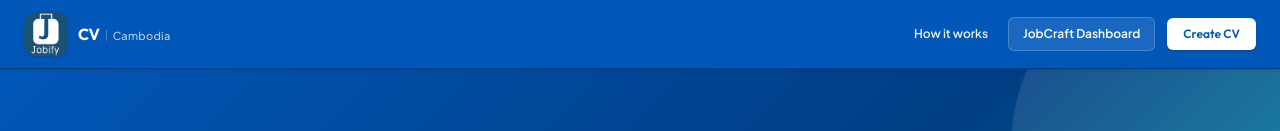
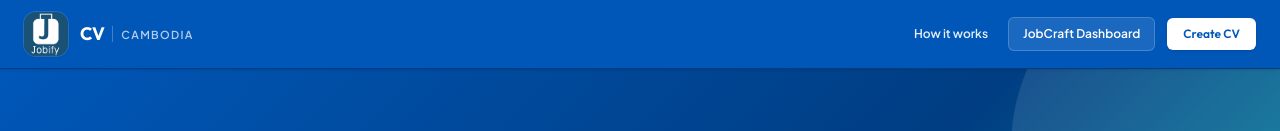
Before and after one commit to takosja123-bit/CVV, a React (Vite) app: page / in a window 1280 px wide. Shown: the top 131 px of the page. Built offline with nearby package versions, Linux system fonts and the light colour scheme; no server answers; a web font is replaced by a local one.

Commit message:
Polish brand lockup typography in src/components/landing/LandingPage.tsx

```diff
--- a/src/components/landing/LandingPage.tsx
+++ b/src/components/landing/LandingPage.tsx
@@ -53,18 +53,19 @@ export const LandingPage: React.FC<LandingPageProps> = ({
       <header className="w-full text-white px-6 py-3 flex items-center justify-between sticky top-0 z-30 shadow-sm" style={{ background: '#0057B8', borderBottom: '1px solid #003d82' }}>
         <button
           onClick={() => window.scrollTo({ top: 0, behavior: 'smooth' })}
-          className="flex items-center gap-2.5 cursor-pointer"
+          className="flex items-center gap-3 cursor-pointer group"
         >
           <img
             src="/jobify-logo.png"
             alt="Jobify"
-            className="h-11 w-11 rounded-xl shadow-sm shrink-0 object-cover"
+            className="h-11 w-11 rounded-xl shadow-sm ring-1 ring-white/15 shrink-0 object-cover group-hover:scale-105 transition-transform"
           />
-          <div className="flex items-baseline gap-1.5">
-            <span className="text-base font-extrabold tracking-tight text-white font-display leading-none">
+          <div className="flex items-center gap-2">
+            <span className="text-lg font-extrabold tracking-tight text-white font-display leading-none">
               CV
             </span>
-            <span className="hidden sm:inline text-[11px] font-medium text-white/70 tracking-wide leading-none pl-1.5 border-l border-white/25">
+            <span className="hidden sm:inline w-px h-4 bg-white/25" />
+            <span className="hidden sm:inline text-[11px] font-semibold text-white/70 tracking-[0.12em] uppercase leading-none">
               Cambodia
             </span>
           </div>
```
